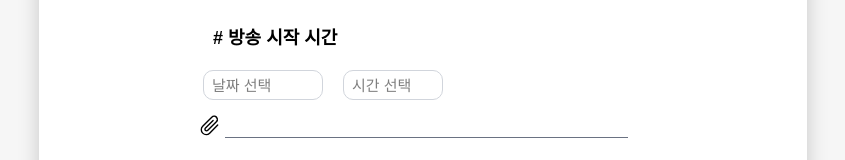
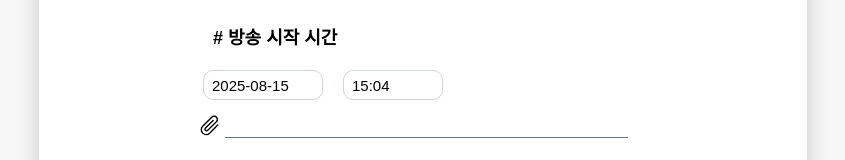
Before and after one commit to APPS-sookmyung/2025-Streco, a React (Vite) app: page /form/1 in a window 1280 px wide. Shown: the part 142-302 px from the top of the page, without its empty margins (217-1062 px from the left). Built offline with nearby package versions, Linux system fonts and the light colour scheme.

Commit message:
fix: 날짜 선택 로직 수정

```diff
--- a/src/pages/Form.jsx
+++ b/src/pages/Form.jsx
@@ -22,15 +22,20 @@ const Form = () => {
   const [recordData, setRecordData] = useState(null);
   const [isEditMode, setIsEditMode] = useState(false);
 
-  const [data, setData] = useState({
-    date: new Date(),
-    startTime: new Date(),
-    timestamps: [],
-  });
-
   useEffect(() => {
     if (curRecordItem) {
-      setRecordData(curRecordItem);
+      setRecordData({
+        ...curRecordItem,
+        broadcastInfo: {
+          ...curRecordItem.broadcastInfo,
+          date: curRecordItem.broadcastInfo.date
+            ? new Date(curRecordItem.broadcastInfo.date)
+            : new Date(),
+          startTime: curRecordItem.broadcastInfo.startTime
+            ? new Date(curRecordItem.broadcastInfo.startTime)
+            : new Date(),
+        },
+      });
       setIsEditMode(true);
     } else {
       const initialStreamerName = location.state?.streamer || null;
@@ -45,7 +50,11 @@ const Form = () => {
           name: initialStreamerName,
           image: streamerInfo ? streamerInfo.image : "",
         },
-        broadcastInfo: { date: null, startTime: null, link: "" },
+        broadcastInfo: {
+          date: new Date(),
+          startTime: new Date(),
+          link: "",
+        },
         playRecord: {
           game: null,
           character: null,
```
